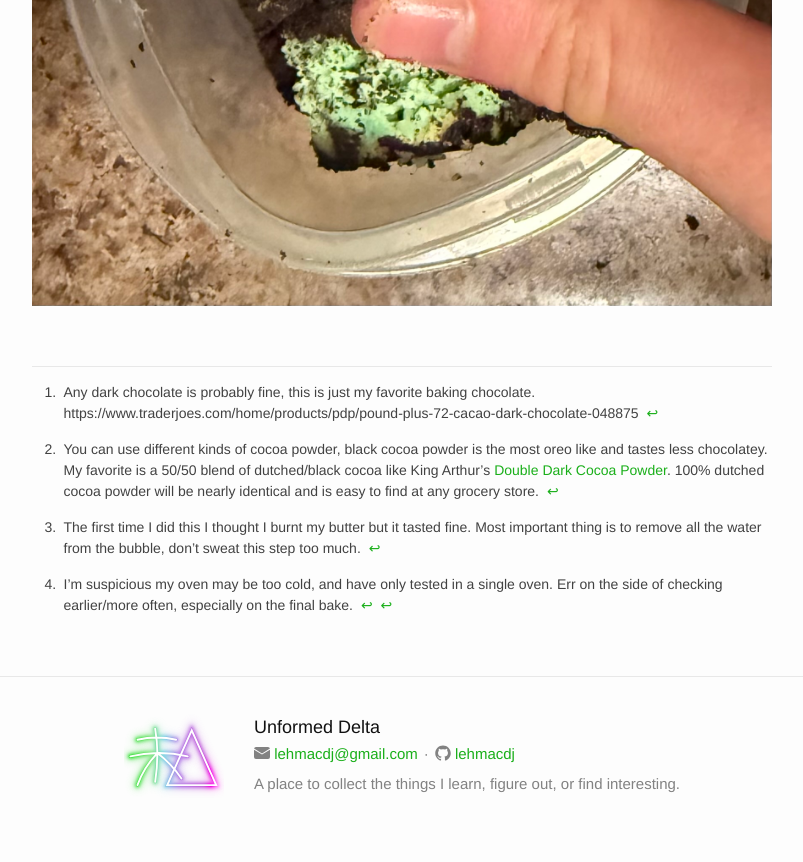
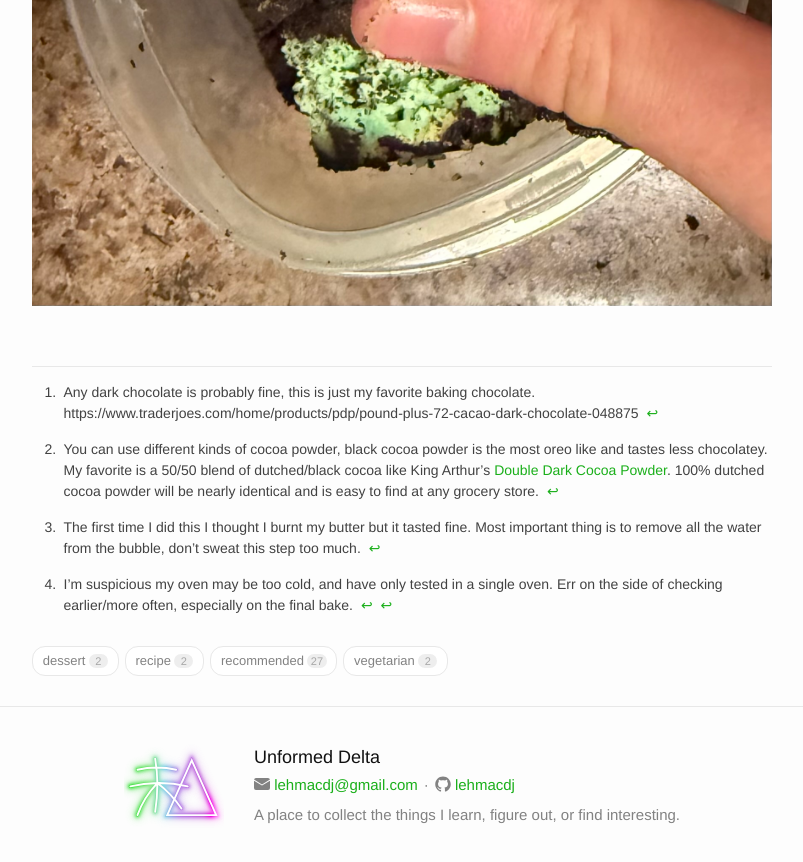
Before and after one commit to lehmacdj/blog, a Jekyll site: the page built from _notes/hzYgabk54LrE-mint-oreo-brownies.md, in a window 1280 px wide and 900 px high, scrolled down 2972 px. Shown: the top 862 px of the window, without its empty margins (238-1041 px from the left). Built offline with Jekyll 4.4.1, drawn with Linux system fonts in a browser that asks for light colours.

Commit message:
Add tags to mint oreo brownies

```diff
--- a/_notes/hzYgabk54LrE-mint-oreo-brownies.md
+++ b/_notes/hzYgabk54LrE-mint-oreo-brownies.md
@@ -5,6 +5,7 @@ date: 2026-10-11 18:00 -0400
 permalink: /hzYgabk54LrE/mint-oreo-brownies
 redirect_from:
   - /hzYgabk54LrE
+tags: [recommended, recipe, dessert, vegetarian]
 image: /images/hzYgabk54LrE-IMG_7198.jpeg
 ---
 
```
